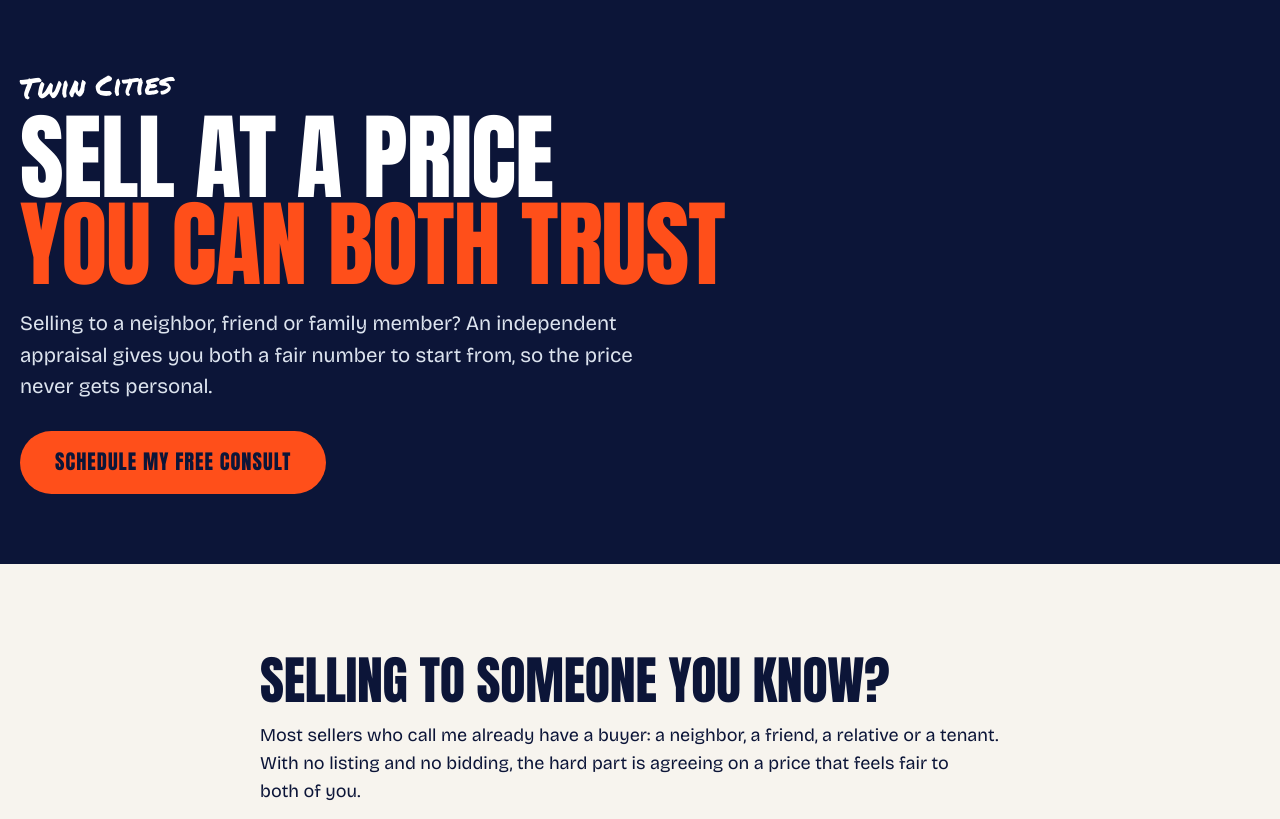
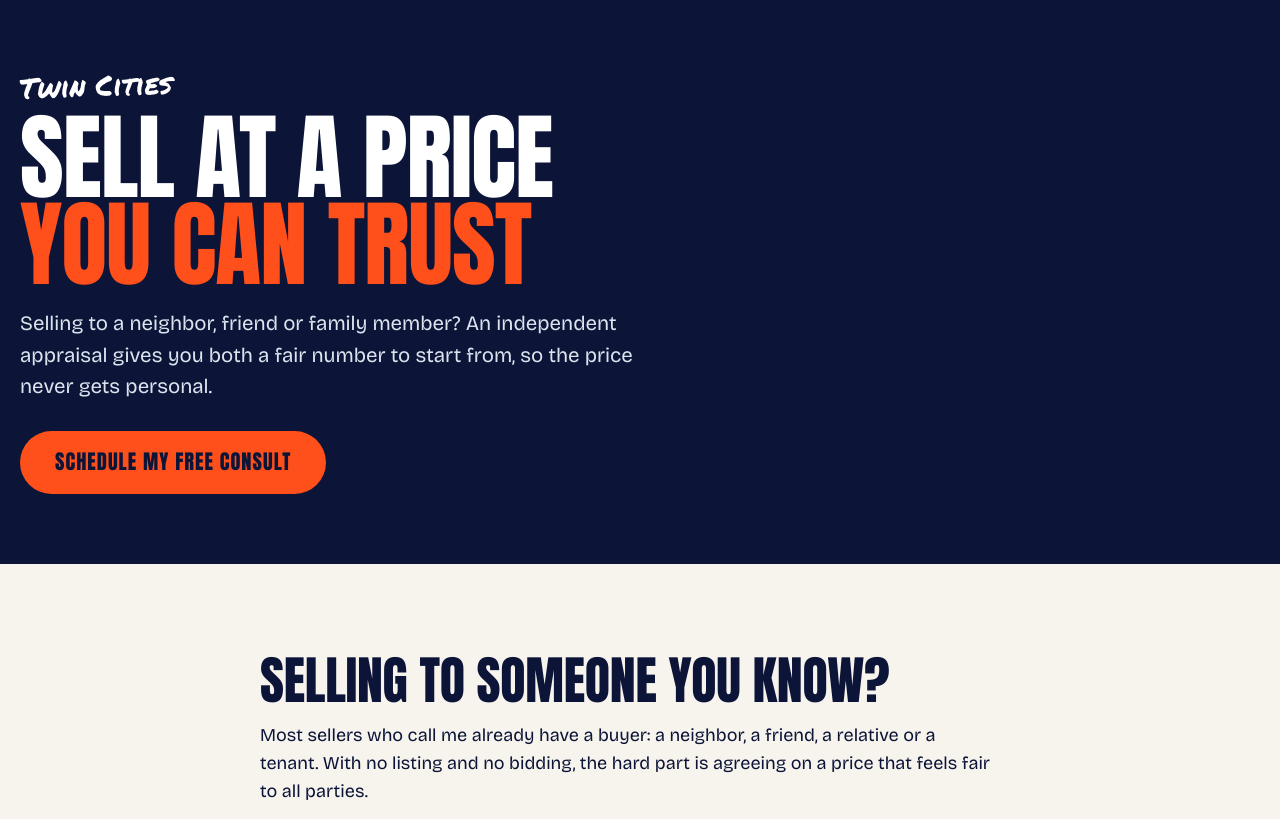
Before and after one commit to bgoheen/metrowide, a plain HTML site: page selling-your-home.html in a window 1280 px wide. Shown: the part 71-890 px from the top of the page. Drawn offline with nearby package versions, Linux system fonts and the light colour scheme.

Commit message:
Selling page: headline and wording tweaks
Co-Authored-By: Claude Opus 5.5 <noreply@anthropic.com>
Claude-Session: https://claude.ai/code/session_01D6vLNLvEHegWgexP96S64j

```diff
--- a/selling-your-home.html
+++ b/selling-your-home.html
@@ -129,14 +129,14 @@ gtag("config","AW-1062322289/6YHqCNm5rKEdEPGAx_oD",{"phone_conversion_number":"6
 
 <header id="main" class="page-hero hero-match"><div class="wrap">
 <span class="kicker">Twin Cities</span>
-<h1>Sell at a price <em>you can both trust</em></h1>
+<h1>Sell at a price <em>you can trust</em></h1>
 <p>Selling to a neighbor, friend or family member? An independent appraisal gives you both a fair number to start from, so the price never gets&nbsp;personal.</p>
 <a href="/calendar" class="cta">Schedule my free consult</a>
 </div></header>
 
 <section class="content"><div class="wrap">
 <h2>Selling to someone you know?</h2>
-<p>Most sellers who call me already have a buyer: a neighbor, a friend, a relative or a tenant. With no listing and no bidding, the hard part is agreeing on a price that feels fair to both of&nbsp;you.</p>
+<p>Most sellers who call me already have a buyer: a neighbor, a friend, a relative or a tenant. With no listing and no bidding, the hard part is agreeing on a price that feels fair to all&nbsp;parties.</p>
 <p>An independent appraisal settles that. You both get the same number, backed by recent sales, from someone who doesn't work for either side. The conversation stays about facts, not&nbsp;feelings.</p>
 
 <div class="highlight-box">
```
